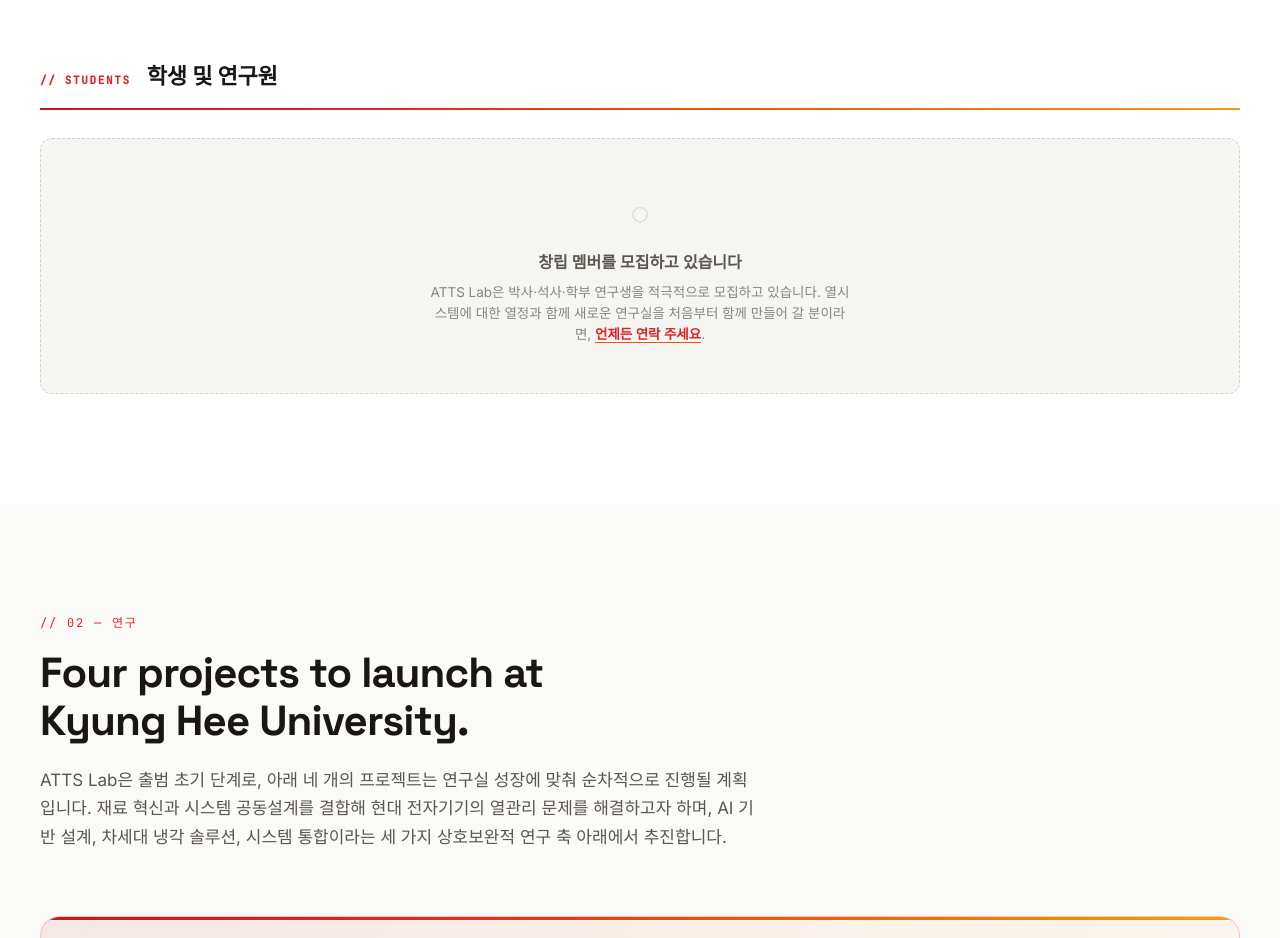
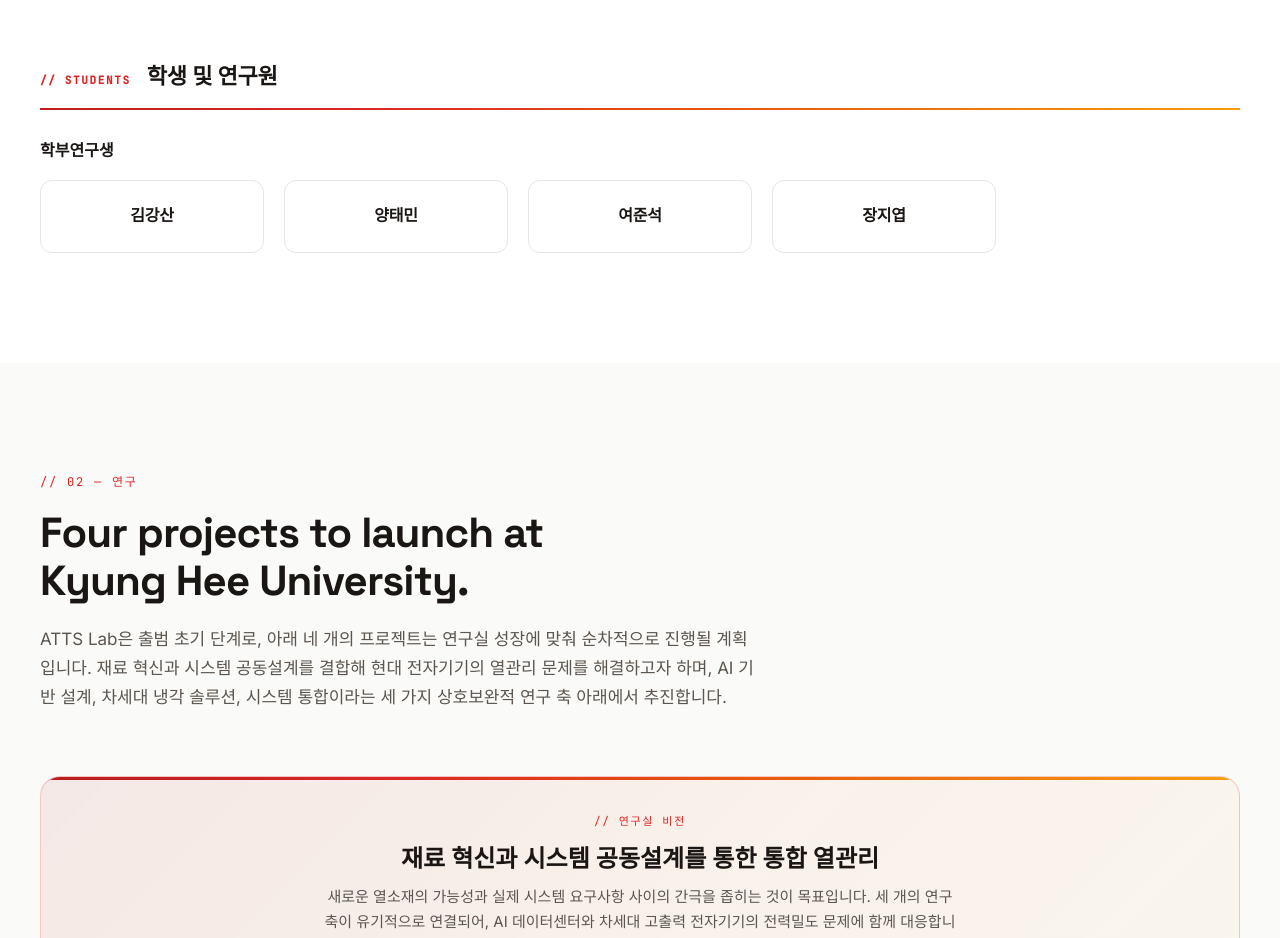
Before and after one commit to snookim-heat/atts-lab, a plain HTML site: page index.html in a window 1280 px wide. Shown: the part 2420-3358 px from the top of the page. Drawn offline with Linux system fonts and the light colour scheme.

Commit message:
Add undergraduate researchers

```diff
--- a/index.html
+++ b/index.html
@@ -421,6 +421,12 @@
   }
 
   /* Student cards grid */
+  .student-group-title{
+    font-size: 16px;
+    font-weight: 600;
+    color: var(--text);
+    margin: 0 0 16px;
+  }
   .students-grid{
     display: grid;
     grid-template-columns: repeat(auto-fill, minmax(220px, 1fr));
@@ -1677,28 +1683,21 @@
         <h3 class="subsection-title" data-en="Students &amp; Researchers" data-ko="학생 및 연구원">Students &amp; Researchers</h3>
       </div>
 
-      <!-- When students join, replace this placeholder with a .students-grid containing .student-card elements -->
-      <div class="students-placeholder">
-        <div class="students-placeholder-icon">◌</div>
-        <div class="students-placeholder-title" data-en="Recruiting our founding members" data-ko="창립 멤버를 모집하고 있습니다">Recruiting our founding members</div>
-        <div class="students-placeholder-text" data-en-html="ATTS Lab is actively recruiting Ph.D., M.S., and undergraduate researchers. If you're excited about thermal systems and want to be part of building this lab from the ground up, &lt;a href=&quot;#join&quot;&gt;reach out&lt;/a&gt;." data-ko-html="ATTS Lab은 박사·석사·학부 연구생을 적극적으로 모집하고 있습니다. 열시스템에 대한 열정과 함께 새로운 연구실을 처음부터 함께 만들어 갈 분이라면, &lt;a href=&quot;#join&quot;&gt;언제든 연락 주세요&lt;/a&gt;.">ATTS Lab is actively recruiting Ph.D., M.S., and undergraduate researchers. If you're excited about thermal systems and want to be part of building this lab from the ground up, <a href="#join">reach out</a>.</div>
-      </div>
-
-      <!--
-      EXAMPLE STUDENT CARD STRUCTURE - to add a student, copy and customize:
-
+      <h4 class="student-group-title" data-en="Undergraduate Researchers" data-ko="학부연구생">Undergraduate Researchers</h4>
       <div class="students-grid">
         <div class="student-card">
-          <div class="student-photo">
-            <img src="student-name.jpg" alt="Student Name"/>
-          </div>
-          <div class="student-name">John Doe</div>
-          <div class="student-name-kr">홍길동</div>
-          <div class="student-role" data-en="Ph.D. Student" data-ko="박사 과정">Ph.D. Student</div>
-          <div class="student-topic" data-en="Dynamic PCM cooling systems" data-ko="동적 PCM 냉각 시스템">Dynamic PCM cooling systems</div>
-        </div>
-      </div>
-      -->
+          <div class="student-name">김강산</div>
+        </div>
+        <div class="student-card">
+          <div class="student-name">양태민</div>
+        </div>
+        <div class="student-card">
+          <div class="student-name">여준석</div>
+        </div>
+        <div class="student-card">
+          <div class="student-name">장지엽</div>
+        </div>
+      </div>
     </div>
     <!-- ============ /STUDENTS SUBSECTION ============ -->
 
```
